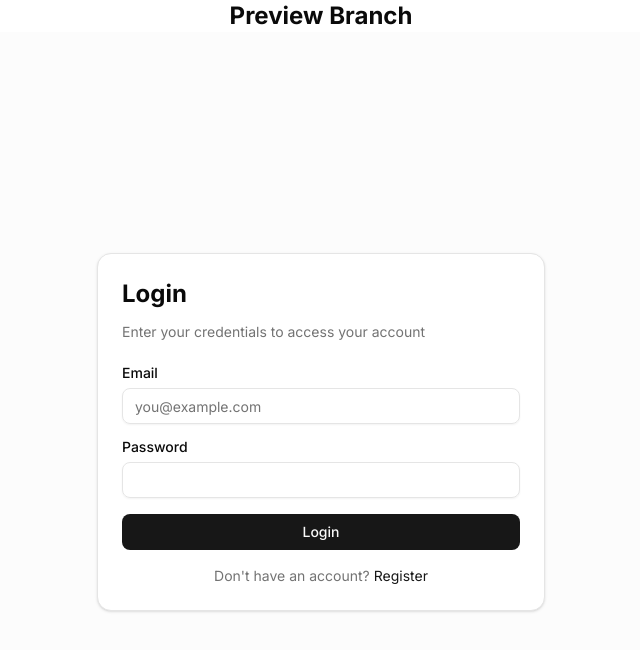
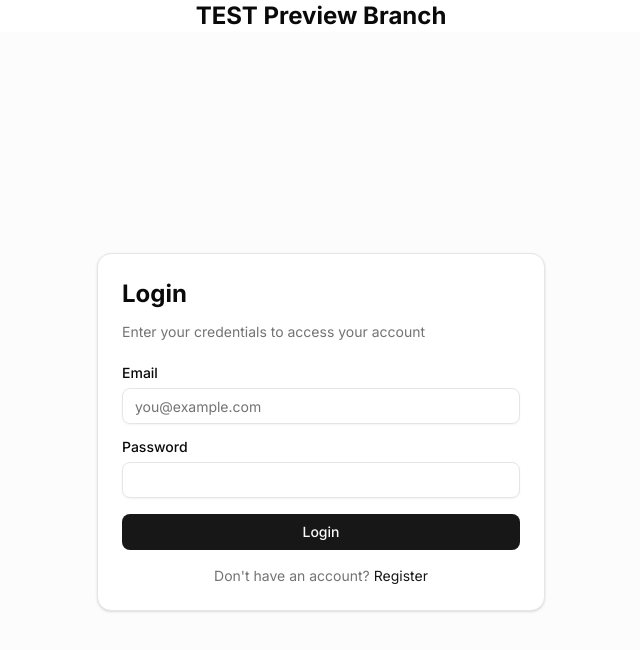
Before and after one commit to djzh23/ppmv2-next-frontend, a Next.js app: page /auth/login in a window 1280 px wide. Shown: the top 650 px of the page, without its empty margins (319-959 px from the left). Built offline with nearby package versions, Linux system fonts and the light colour scheme; no server answers.

Commit message:
added test header text preview to login page

```diff
--- a/app/auth/login/page.tsx
+++ b/app/auth/login/page.tsx
@@ -45,7 +45,7 @@ export default function LoginPage() {
 
     <div>
       <center>
-      <h1 className="text-2xl font-bold">Preview Branch</h1>
+      <h1 className="text-2xl font-bold">TEST Preview Branch</h1>
       </center>
           <div className="min-h-screen flex items-center justify-center bg-muted/30 p-4">
 
```
